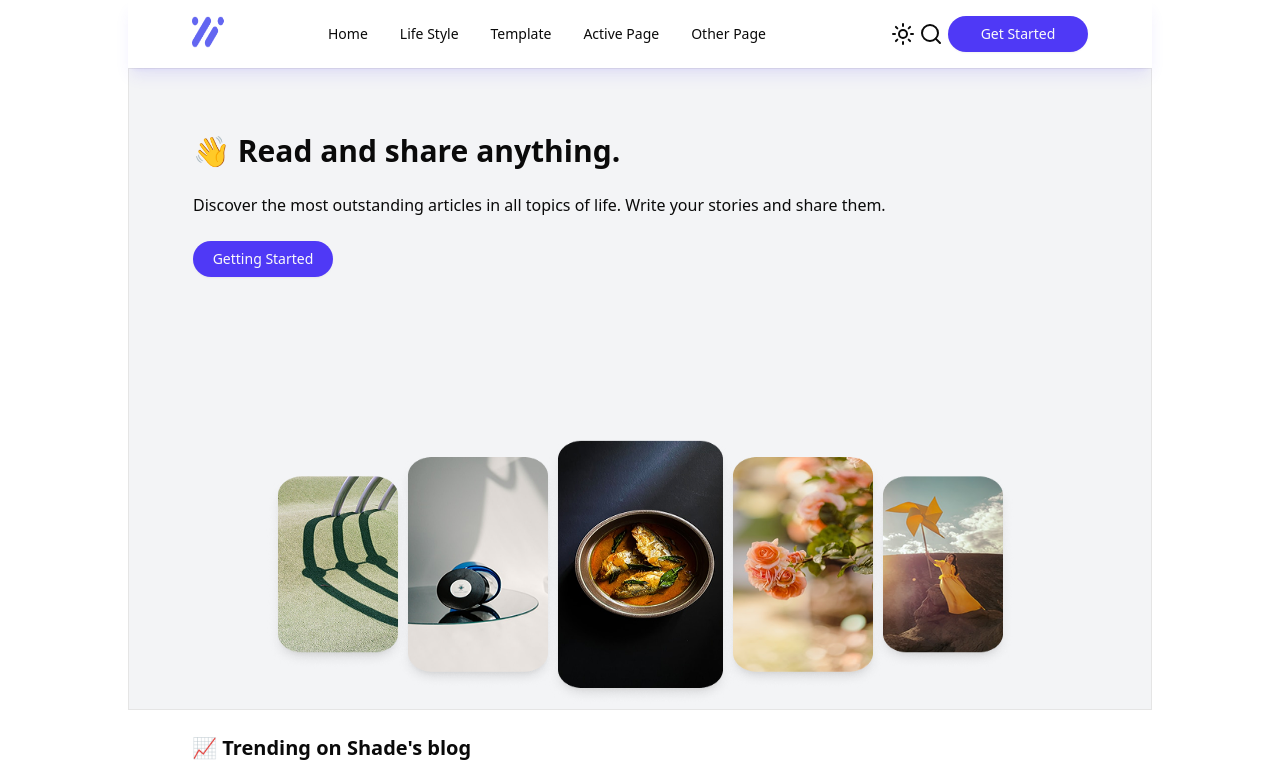
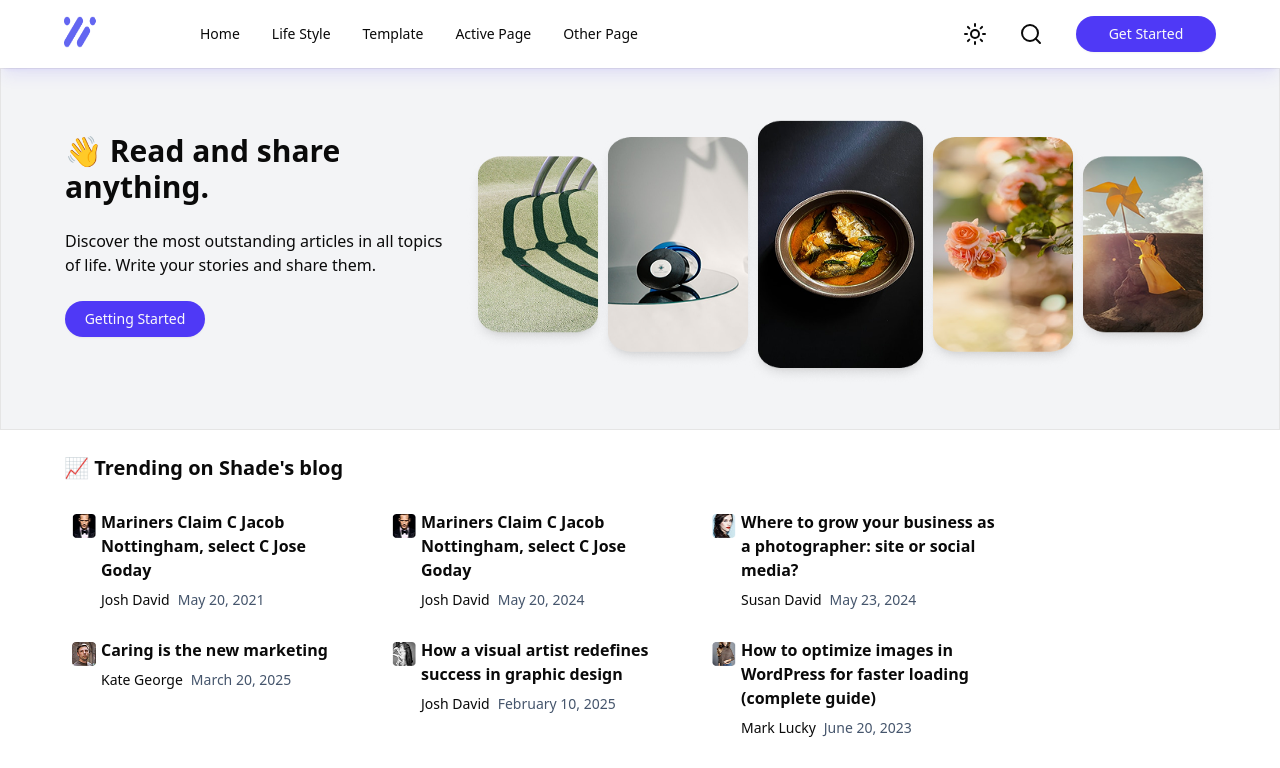
Before and after one commit to OyedunOye/blog-frontend, a Next.js app: page / in a window 1280 px wide. Shown: the top 768 px of the page. Built offline with nearby package versions, Linux system fonts and the light colour scheme.

Commit message:
chore: Removed uncessary impports and unnecessary components rendered in these files.

```diff
--- a/app/layout.tsx
+++ b/app/layout.tsx
@@ -1,6 +1,9 @@
 import type { Metadata } from "next";
 import { Geist, Geist_Mono } from "next/font/google";
 import "./globals.css";
+import Footer from "@/components/common/Footer";
+import NavBar from "@/components/common/NavBar";
+
 
 const geistSans = Geist({
   variable: "--font-geist-sans",
@@ -27,7 +30,9 @@ export default function RootLayout({
       <body
         className={`${geistSans.variable} ${geistMono.variable} antialiased`}
       >
+        <NavBar />
         {children}
+        <Footer />
       </body>
     </html>
   );
--- a/app/page.tsx
+++ b/app/page.tsx
@@ -1,5 +1,3 @@
-import NavBar from "@/components/common/NavBar"
-import Footer from "@/components/common/Footer"
 import Hero from "@/components/Hero"
 import Trends from "@/components/Trends"
 import Categories from "@/components/Categories"
@@ -8,10 +6,10 @@ import Videos from "@/components/Videos"
 import Subscribe from "@/components/Subscribe"
 import ExpandedArticles from "@/components/ExpandedArticles"
 
+
 const HomePageScreen = () => {
   return (
-    <section className="mx-[10%] min-h-screen  flex flex-col">
-      <NavBar />
+    <main className="">
         <Hero />
         <Trends />
         <Categories />
@@ -19,8 +17,8 @@ const HomePageScreen = () => {
         {/* <Videos /> */}
         <Subscribe />
         <ExpandedArticles />
-      <Footer />
-    </section>
+
+    </main>
   )
 }
 
```
Lines whose indentation alone changed are shown as unchanged.
